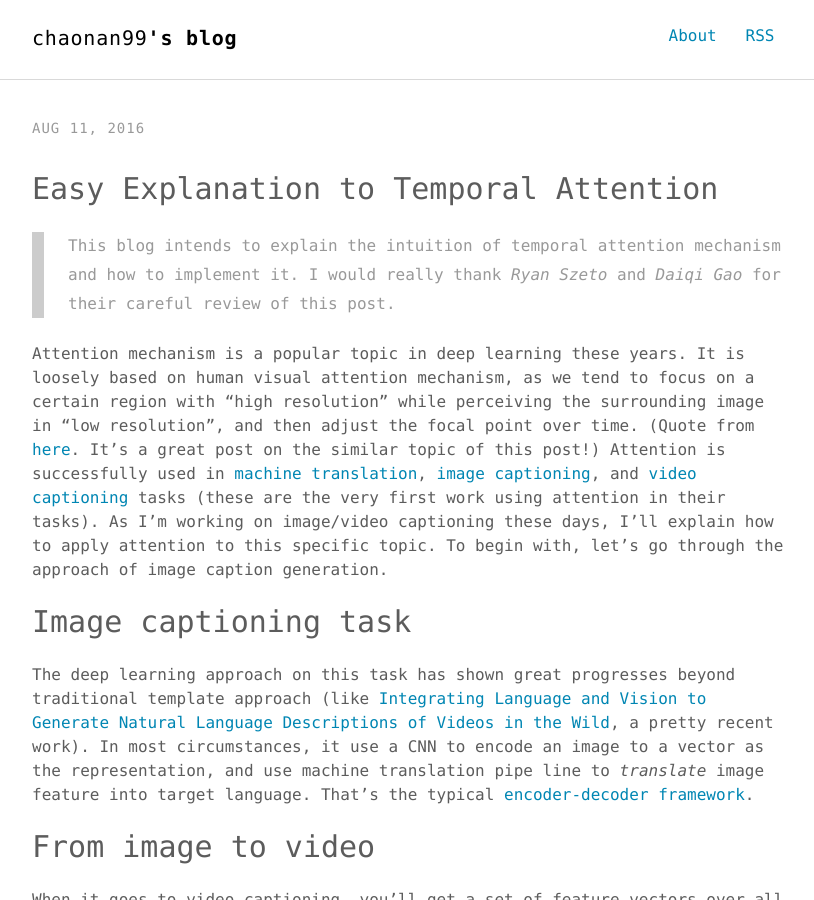
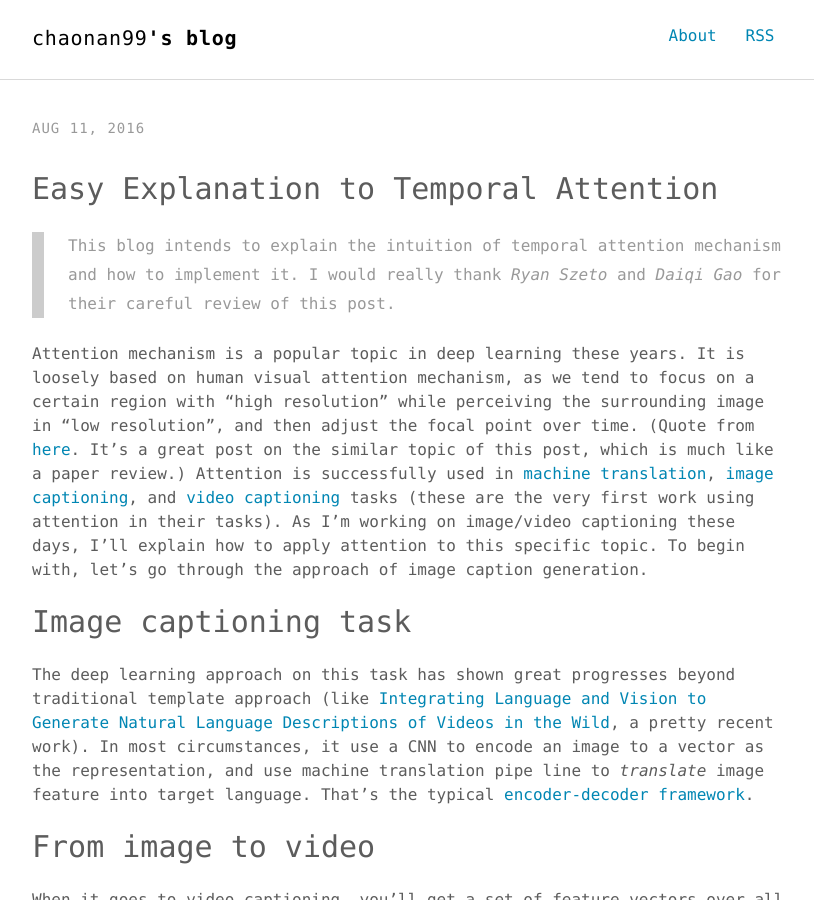
Before and after one commit to chaonan99/chaonan99.github.io, a Jekyll site: the page built from _posts/2016-08-11-easy-explanation-to-temporal-attention.md, in a window 1280 px wide and 900 px high. Shown: the whole window, without its empty margins (232-1046 px from the left). Built offline with Jekyll 4.4.1, drawn with Linux system fonts in a browser that asks for light colours; formulas are drawn with MathJax 3; comment, search, counter and statistics services are not loaded.

Commit message:
Post for temporal attention

```diff
--- a/_posts/2016-08-11-easy-explanation-to-temporal-attention.md
+++ b/_posts/2016-08-11-easy-explanation-to-temporal-attention.md
@@ -8,7 +8,7 @@
 
 > This blog intends to explain the intuition of temporal attention mechanism and how to implement it. I would really thank *Ryan Szeto* and *Daiqi Gao* for their careful review of this post.
 
-Attention mechanism is a popular topic in deep learning these years. It is loosely based on human visual attention mechanism, as we tend to focus on a certain region with “high resolution” while perceiving the surrounding image in “low resolution”, and then adjust the focal point over time. (Quote from [here](http://www.wildml.com/2016/01/attention-and-memory-in-deep-learning-and-nlp/). It's a great post on the similar topic of this post!)  Attention is successfully used in [machine translation](https://arxiv.org/pdf/1409.0473v7.pdf), [image captioning](http://arxiv.org/pdf/1502.03044v3.pdf), and [video captioning](http://arxiv.org/pdf/1502.08029v5.pdf) tasks (these are the very first work using attention in their tasks). As I'm working on image/video captioning these days, I'll explain how to apply attention to this specific topic. To begin with, let's go through the approach of image caption generation.
+Attention mechanism is a popular topic in deep learning these years. It is loosely based on human visual attention mechanism, as we tend to focus on a certain region with “high resolution” while perceiving the surrounding image in “low resolution”, and then adjust the focal point over time. (Quote from [here](http://www.wildml.com/2016/01/attention-and-memory-in-deep-learning-and-nlp/). It's a great post on the similar topic of this post, which is much like a paper review.)  Attention is successfully used in [machine translation](https://arxiv.org/pdf/1409.0473v7.pdf), [image captioning](http://arxiv.org/pdf/1502.03044v3.pdf), and [video captioning](http://arxiv.org/pdf/1502.08029v5.pdf) tasks (these are the very first work using attention in their tasks). As I'm working on image/video captioning these days, I'll explain how to apply attention to this specific topic. To begin with, let's go through the approach of image caption generation.
 
 # Image captioning task
 The deep learning approach on this task has shown great progresses beyond traditional template approach (like [Integrating Language and Vision to Generate Natural Language Descriptions of Videos in the Wild](http://www.cs.utexas.edu/~ml/papers/thomason.coling14.pdf), a pretty recent work). In most circumstances, it use a CNN to encode an image to a vector as the representation, and use machine translation pipe line to *translate* image feature into target language. That's the typical [encoder-decoder framework](https://arxiv.org/pdf/1406.1078v3.pdf).
```
